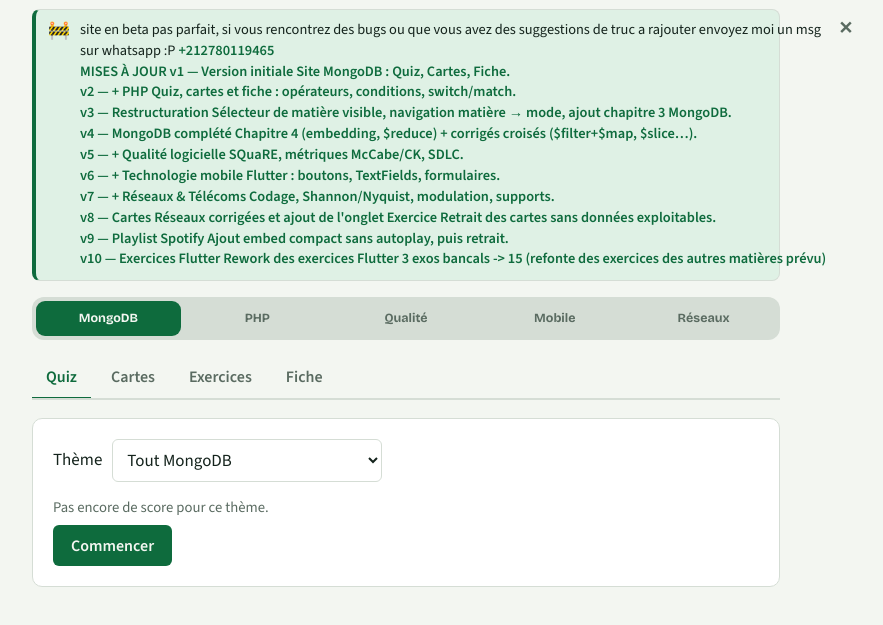
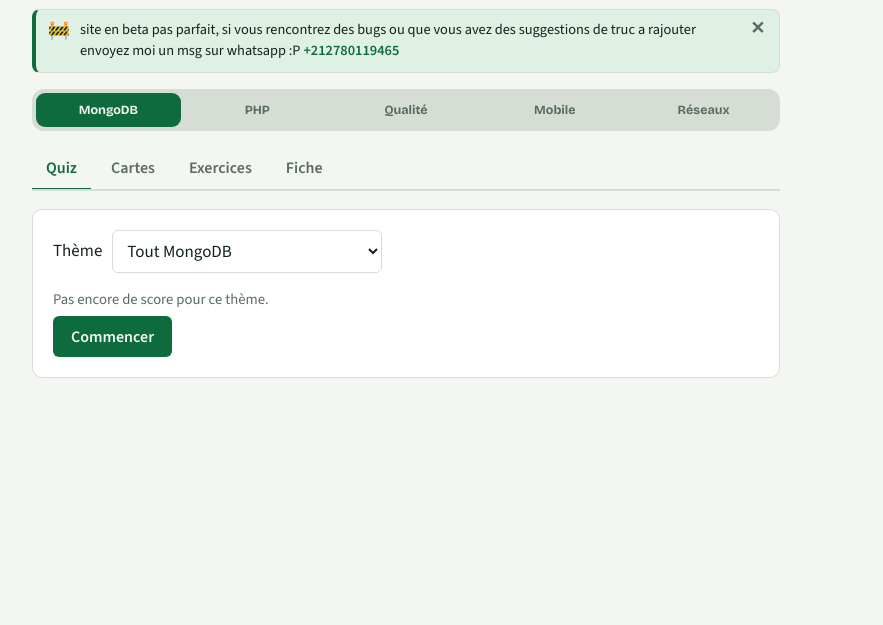
Before and after one commit to TurboSoheib/sohaibu.github.io, a plain HTML site: page index.html in a window 1280 px wide. Shown: the part 95-720 px from the top of the page, without its empty margins (234-1117 px from the left). Drawn offline with nearby package versions, Linux system fonts and the light colour scheme.

Commit message:
Add files via upload

```diff
--- a/index.html
+++ b/index.html
@@ -128,29 +128,7 @@ h2:first-child{margin-top:0}
 
 <div class="beta" id="betaBar">
   <span class="beta-ico">🚧</span>
-  <span class="beta-txt">site en beta pas parfait, si vous rencontrez des bugs ou que vous avez des suggestions de truc a rajouter envoyez moi un msg sur whatsapp :P <a href="https://wa.me/212780119465" target="_blank" rel="noopener">+212780119465
-  <br>  MISES À JOUR
-v1 — Version initiale
-Site MongoDB : Quiz, Cartes, Fiche. <br>
-v2 — + PHP
-Quiz, cartes et fiche : opérateurs, conditions, switch/match.<br>
-v3 — Restructuration
-Sélecteur de matière visible, navigation matière → mode, ajout chapitre 3 MongoDB.<br>
-v4 — MongoDB complété
-Chapitre 4 (embedding, $reduce) + corrigés croisés ($filter+$map, $slice…).<br>
-v5 — + Qualité logicielle
-SQuaRE, métriques McCabe/CK, SDLC.<br>
-v6 — + Technologie mobile
-Flutter : boutons, TextFields, formulaires.<br>
-v7 — + Réseaux & Télécoms
-Codage, Shannon/Nyquist, modulation, supports.<br>
-v8 — Cartes Réseaux corrigées et ajout de l'onglet Exercice
-Retrait des cartes sans données exploitables.<br>
-v9 — Playlist Spotify
-Ajout embed compact sans autoplay, puis retrait.<br>
-v10 — Exercices Flutter
-Rework des exercices Flutter 3 exos bancals -> 15 (refonte des exercices des autres matières prévu) <br>
-  </a></span>
+  <span class="beta-txt">site en beta pas parfait, si vous rencontrez des bugs ou que vous avez des suggestions de truc a rajouter envoyez moi un msg sur whatsapp :P <a href="https://wa.me/212780119465" target="_blank" rel="noopener">+212780119465</a></span>
   <button class="beta-close" id="betaClose" aria-label="Fermer le bandeau" title="Fermer">✕</button>
 </div>
 
```
